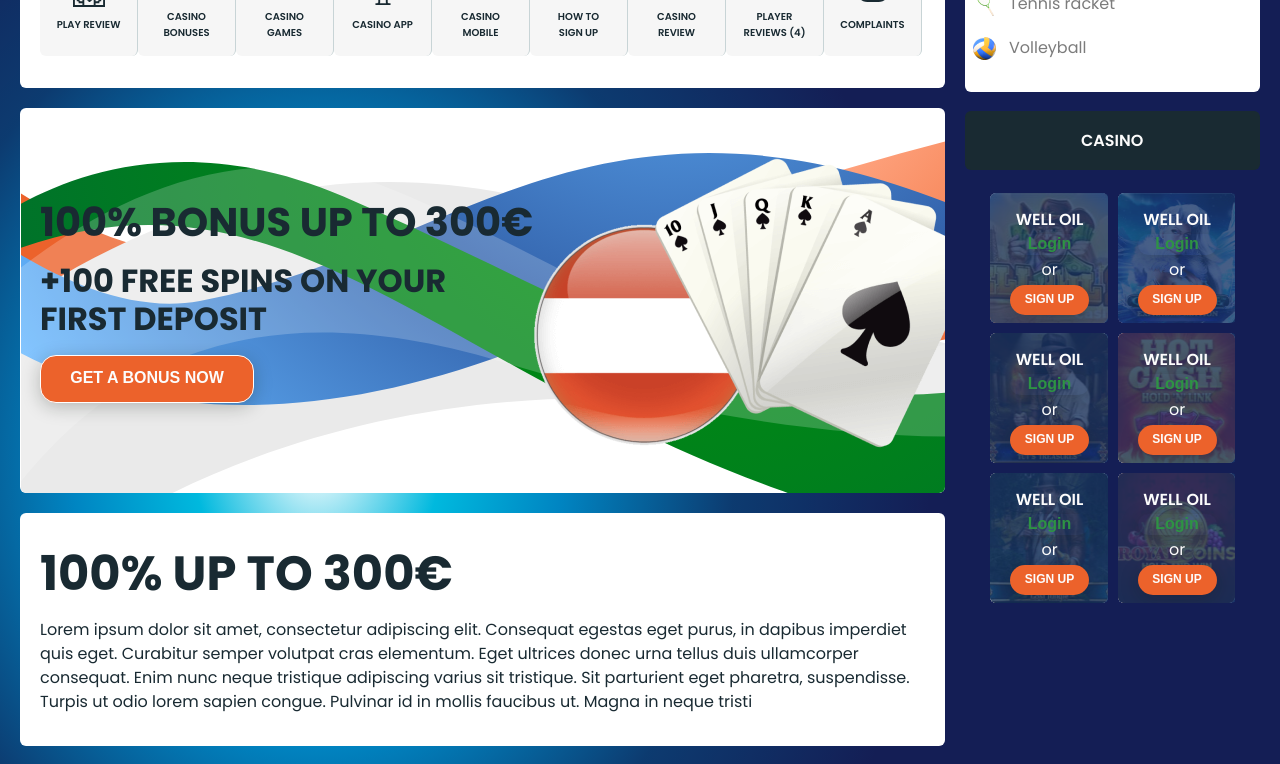
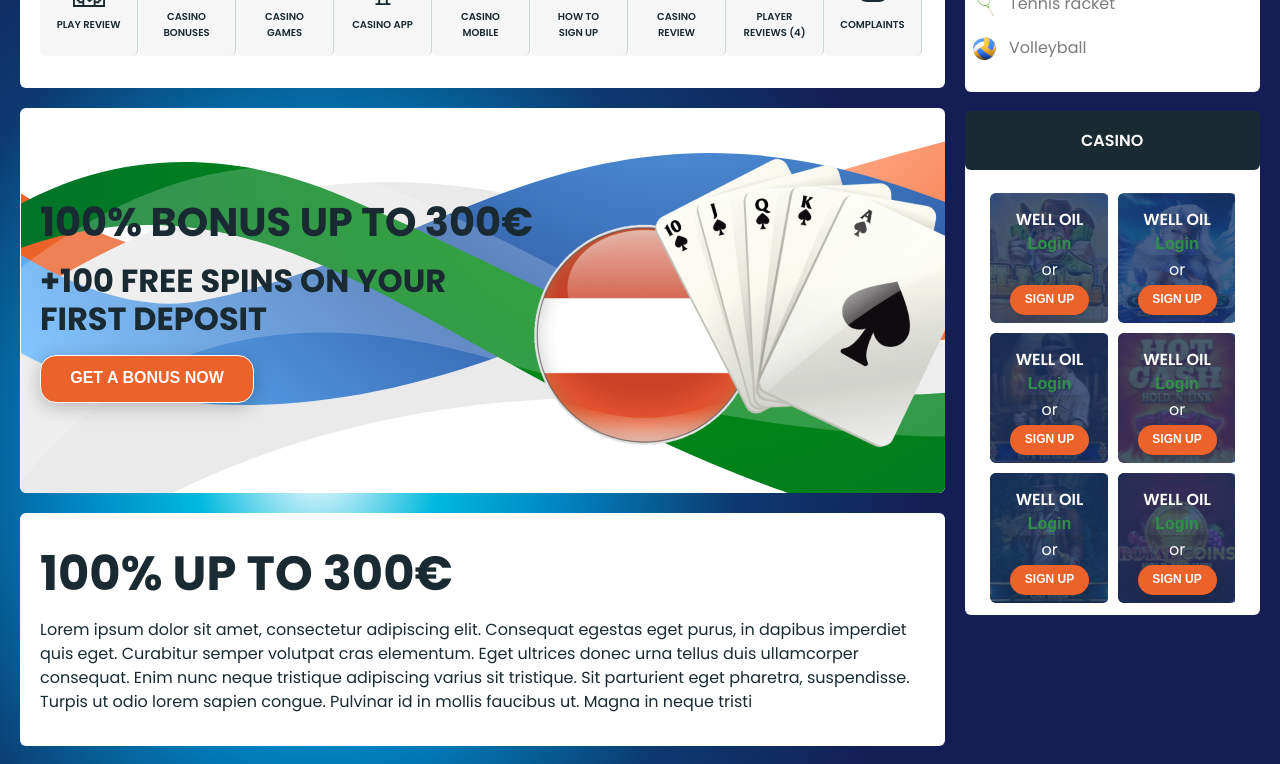
Before and after one commit to NatalySheludko/betting-platform, a React (Vite) app: page / in a window 1280 px wide. Shown: the part 760-1524 px from the top of the page. Built offline with nearby package versions, Linux system fonts and the light colour scheme; a web font is replaced by a local one.

Commit message:
fix bg color

```diff
--- a/src/components/CasinoSidebar/CasinoSidebar.module.css
+++ b/src/components/CasinoSidebar/CasinoSidebar.module.css
@@ -15,7 +15,7 @@
   .container {
     position: relative;
     border-radius: 6px;
-    background-color: var(#ffffff);
+    background-color: var(--default-white);
   }
 
   .casinoSidebarTitle {
```
